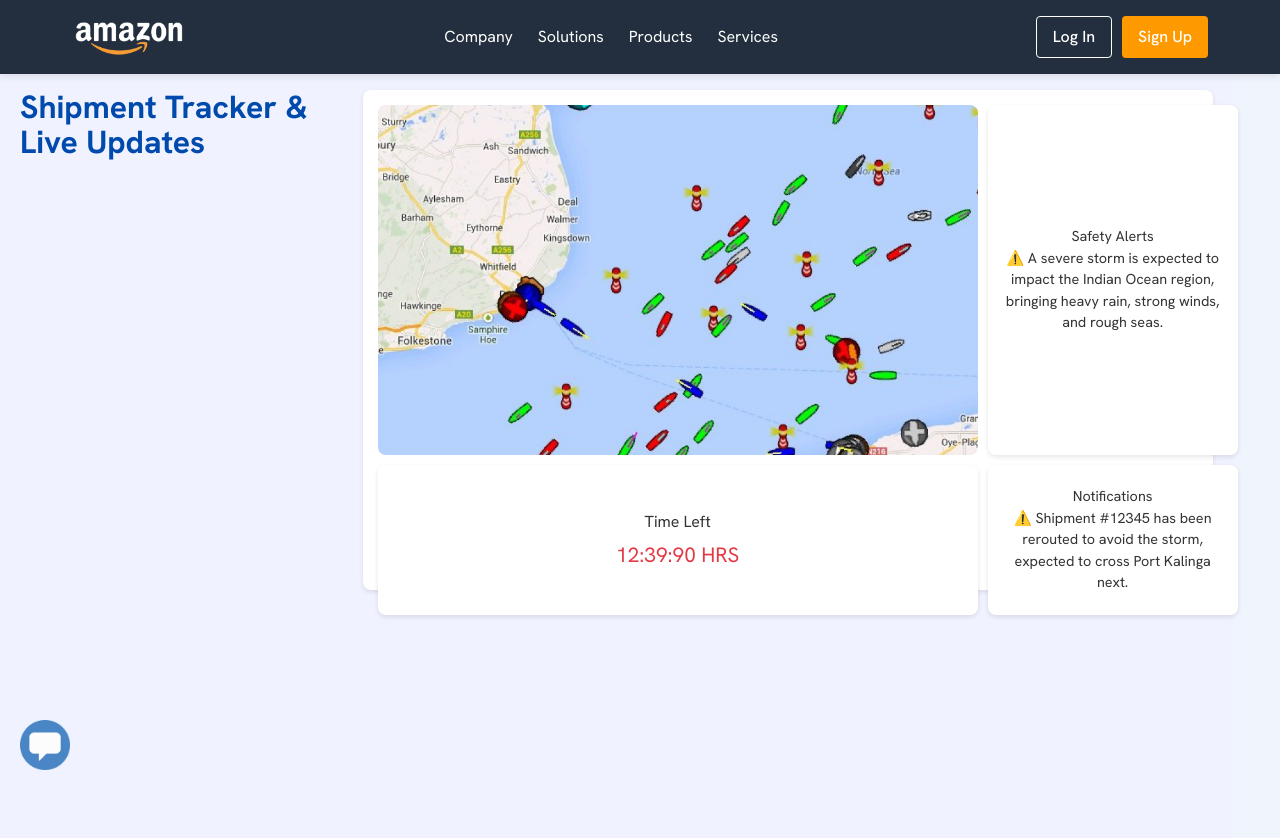
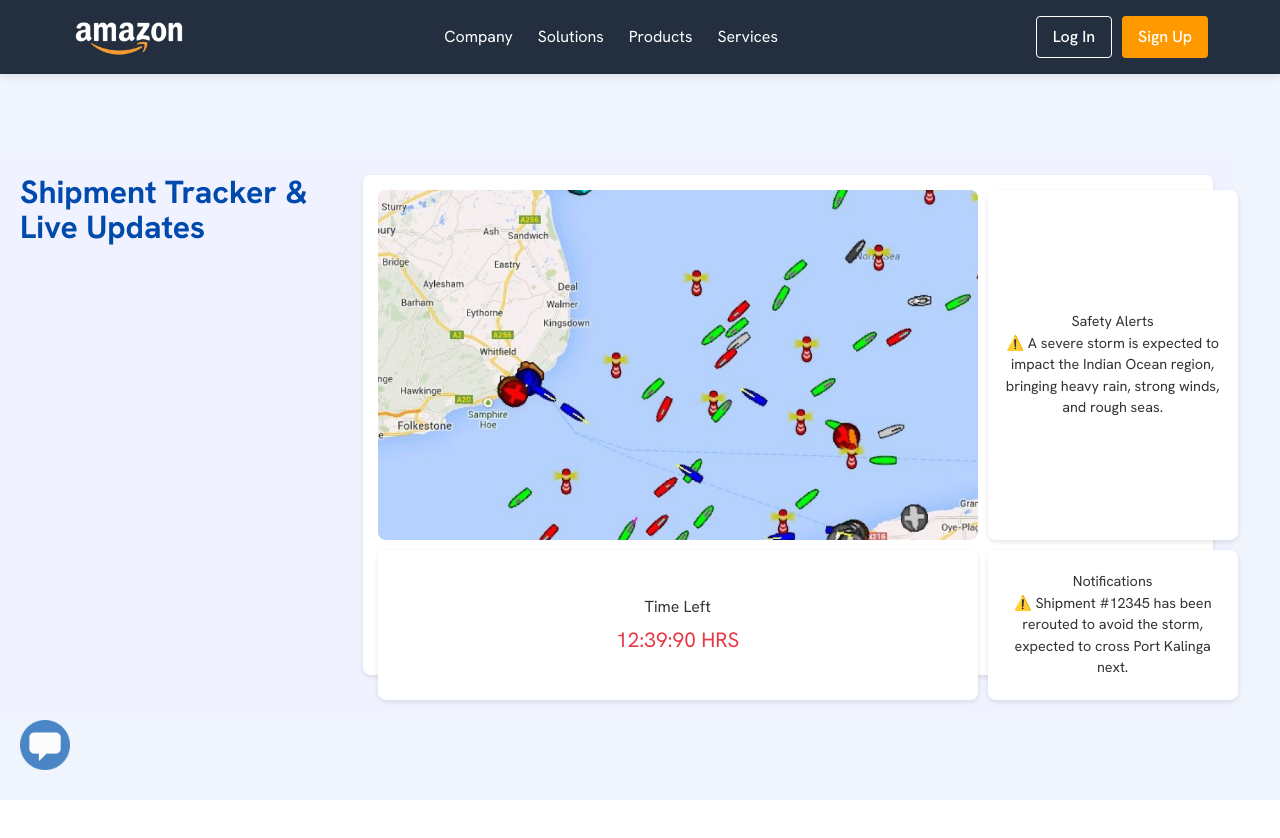
Before and after one commit to hemanvithapullela0456/amazon_smbhav, a React (Vite) app in the folder amazon-smb-dashboard/: page /services/shipment-tracker in a window 1280 px wide. Shown: the top 838 px of the page. After the commit the page ends 800 px from the top, so only its background shows below. Built offline with nearby package versions, Linux system fonts and the light colour scheme.

Commit message:
icons added to dropdown

```diff
--- a/amazon-smb-dashboard/src/App.jsx
+++ b/amazon-smb-dashboard/src/App.jsx
@@ -4,7 +4,7 @@ import Navbar from "./components/Navbar";
 import DocumentGenerator from "./pages/services/DocumentGenerator";
 import CarrierComparison from "./pages/services/CarrierComparison";
 import ShipmentTracker from "./pages/services/ShipmentTracker";
-import ResolveQueries from "./pages/services/Dashboard";
+import Dashboard from "./pages/services/Dashboard";
 import HomeComponent from "./pages/HomeComponent";
 
 //hey its me
@@ -18,7 +18,7 @@ function App() {
           <Route path="/services/document-generator" element={<DocumentGenerator />} />
           <Route path="/services/carrier-comparison" element={<CarrierComparison />} />
           <Route path="/services/shipment-tracker" element={<ShipmentTracker />} />
-          <Route path="/services/resolve-queries" element={<ResolveQueries />} />
+          <Route path="/services/dashboard" element={<Dashboard />} />
         </Routes>
       </div>
     </Router>
--- a/amazon-smb-dashboard/src/components/Navbar.css
+++ b/amazon-smb-dashboard/src/components/Navbar.css
@@ -55,7 +55,7 @@
     color: black;
     display: none;
     flex-direction: column;
-    min-width: 200px;
+    min-width: 300px;
     box-shadow: 0 4px 8px rgba(0, 0, 0, 0.1);
     padding: 8px 0;
     border-radius: 5px;
@@ -63,11 +63,22 @@
 
   .navbar-dropdown:hover .dropdown-menu {
     display: flex;
+    list-style: none;
   }
 
-  .dropdown-menu li {
-    padding: 10px 20px;
-  }
+    .dropdown-menu li {
+      display: flex;
+      /* Use flexbox to align icon and text */
+      align-items: center;
+      /* Vertically align items */
+      gap: 10px;
+      /* Add spacing between the icon and text */
+      padding: 10px 20px;
+      list-style: none;
+      /* Ensure no bullets */
+      transition: background 0.3s;
+      /* Smooth hover effect */
+    }
 
   .dropdown-menu li:hover {
     background: #f1f1f1;
@@ -141,3 +152,17 @@
     margin: 0;
     padding: 0;
   }
+
+    .dropdown-menu li a {
+      color: inherit;
+      /* Inherit text color */
+      text-decoration: none;
+      /* Remove underline */
+      font-size: 0.9rem;
+      /* Adjust font size for a better fit */
+    }
+
+        .dropdown-menu li svg {
+          flex-shrink: 0;
+          /* Prevent icons from shrinking */
+        }
--- a/amazon-smb-dashboard/src/components/Navbar.jsx
+++ b/amazon-smb-dashboard/src/components/Navbar.jsx
@@ -2,25 +2,58 @@
 import { Link } from "react-router-dom";
 import "./Navbar.css"; // Import the CSS file
 import logo from "/public/images/logo.png"; // Update the path based on your project structure
+import { IoIosDocument } from "react-icons/io";
+import { IconContext } from "react-icons";
+import { FaShippingFast } from "react-icons/fa";
+import { PiGpsFixBold } from "react-icons/pi";
+import { VscDashboard } from "react-icons/vsc";
+
 
 const Navbar = () => {
   return (
+    <IconContext.Provider
+      value={{ color: "black", size: "2rem", className: "global-class-name" }}
+    >
       <nav className="navbar">
         <div className="navbar-container">
           <div className="navbar-logo">
+            <Link to="/">
               <img src={logo} alt="Amazon SMB" className="logo-image" />
+            </Link>
           </div>
           <ul className="navbar-menu">
-          <li><span>Company</span></li>
-          <li><span>Solutions</span></li>
-          <li><span>Products</span></li>
+            <li>
+              <span>Company</span>
+            </li>
+            <li>
+              <span>Solutions</span>
+            </li>
+            <li>
+              <span>Products</span>
+            </li>
             <li className="navbar-dropdown">
               <span>Services</span>
               <ul className="dropdown-menu">
-              <li><Link to="/services/document-generator">Document Generator</Link></li>
-              <li><Link to="/services/carrier-comparison">Carrier Comparison</Link></li>
-              <li><Link to="/services/shipment-tracker">Shipment Tracker</Link></li>
-              <li><Link to="/services/resolve-queries">Resolve Queries</Link></li>
+                <li>
+                  <IoIosDocument />
+                  <Link to="/services/document-generator">
+                    Document Generator
+                  </Link>
+                </li>
+                <li>
+                  <FaShippingFast />
+                  <Link to="/services/carrier-comparison">
+                    Carrier Comparison
+                  </Link>
+                </li>
+                <li>
+                  <PiGpsFixBold />
+                  <Link to="/services/shipment-tracker">Shipment Tracker</Link>
+                </li>
+                <li>
+                  <VscDashboard />
+                  <Link to="/services/dashboard">Dashboard</Link>
+                </li>
               </ul>
             </li>
           </ul>
@@ -30,6 +63,7 @@ const Navbar = () => {
           </div>
         </div>
       </nav>
+    </IconContext.Provider>
   );
 };
 
--- a/amazon-smb-dashboard/src/pages/services/DocumentGenerator.css
+++ b/amazon-smb-dashboard/src/pages/services/DocumentGenerator.css
@@ -1,7 +1,7 @@
 @import url('https://fonts.googleapis.com/css2?family=Hanken+Grotesk:ital,wght@0,100..900;1,100..900&display=swap');
 .document-generator-container {
     display: flex;
-    padding: 20px;
+    padding: 40px;
     gap: 20px;
     font-family: 'Hanken Grotesk', sans-serif;
     background-color: #f0f3ff;
--- a/amazon-smb-dashboard/src/pages/services/ShipmentTracker.css
+++ b/amazon-smb-dashboard/src/pages/services/ShipmentTracker.css
@@ -1,16 +1,3 @@
-/* General Styles */
-.shipment-tracker {
-    font-family: 'Arial', sans-serif;
-    background-color: #F0F3FF;
-    color: #333;
-    display: flex;
-    flex-direction: row;
-    padding: 20px;
-    gap: 20px;
-    height: 100vh;
-    width:96.3vw; /* Full viewport height */
-}
-
 /* Left Sidebar */
 .left-sidebar {
     display: flex;
@@ -208,7 +195,7 @@
     flex-direction: row;
     padding: 20px;
     gap: 20px;
-    height: 100vh;
+    height:70vh;
     width:96.3vw; /* Full viewport width */
 }
 
@@ -238,7 +225,7 @@
     left: 20px; /* Align with the icon */
     width: 50vw; /* Half of the screen width */
     max-width: 400px; /* Optional max-width */
-    height: 50vh; /* Bottom half of the screen height */
+    height: 40vh; /* Bottom half of the screen height */
     background: #f9f9f9;
     border: 1px solid #ddd;
     border-radius: 8px;
@@ -288,18 +275,6 @@
     border-radius: 8px;
     padding: 15px;
     box-shadow: 0 2px 5px rgba(0, 0, 0, 0.1);
-}
-/* General Styles */
-.shipment-tracker {
-    font-family: 'Arial', sans-serif;
-    background-color: #F0F3FF;
-    color: #333;
-    display: flex;
-    flex-direction: row;
-    padding: 20px;
-    gap: 20px;
-    height: 100vh;
-    width: 96.3vw; /* Full viewport width */
 }
 
 /* Left Sidebar */
```
Lines whose indentation alone changed are shown as unchanged.
